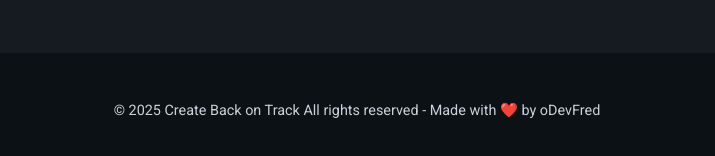
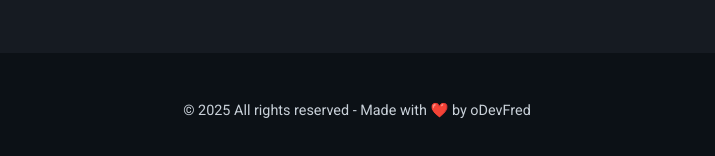
Before and after one commit to oDevFred/portifolio, a plain HTML site: page index.html in a window 1280 px wide. Shown: the part 1443-1599 px from the top of the page, without its empty margins (283-998 px from the left). Drawn offline with Linux system fonts and the light colour scheme.

Commit message:
Arrumando o footer

```diff
--- a/index.html
+++ b/index.html
@@ -107,7 +107,7 @@
 
     <!-- Footer -->
     <footer>
-        <p>© 2025 Create Back on Track All rights reserved - Made with ❤️ by oDevFred</p>
+        <p>© 2025 All rights reserved - Made with ❤️ by oDevFred</p>
     </footer>
     <script src="scripts.js" defer></script>
 </body>
```
